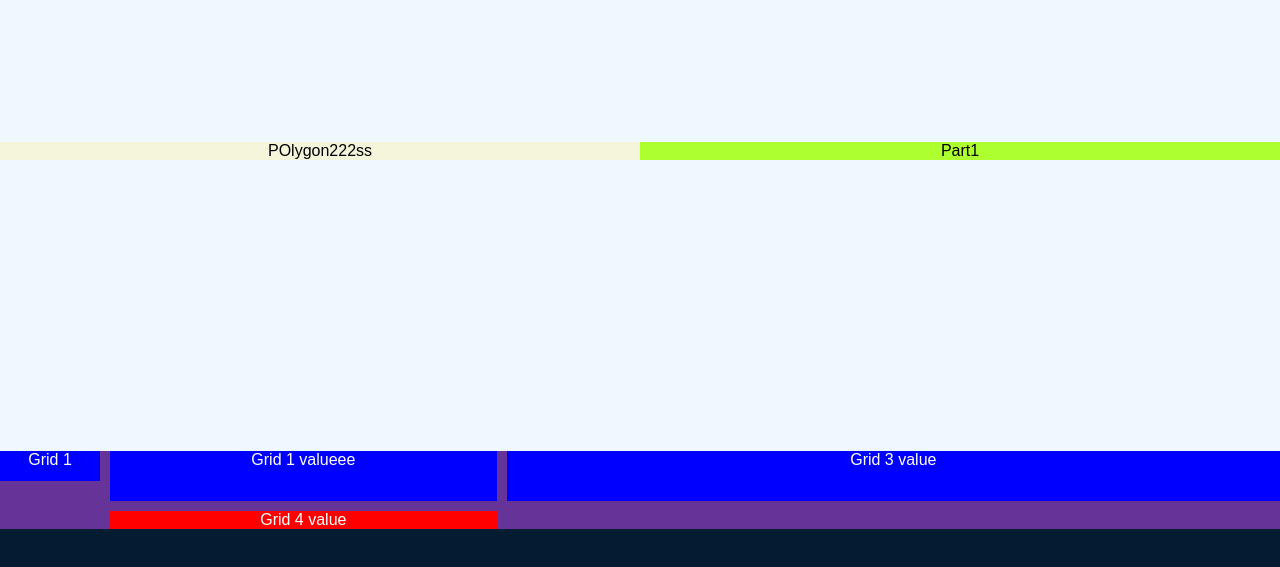
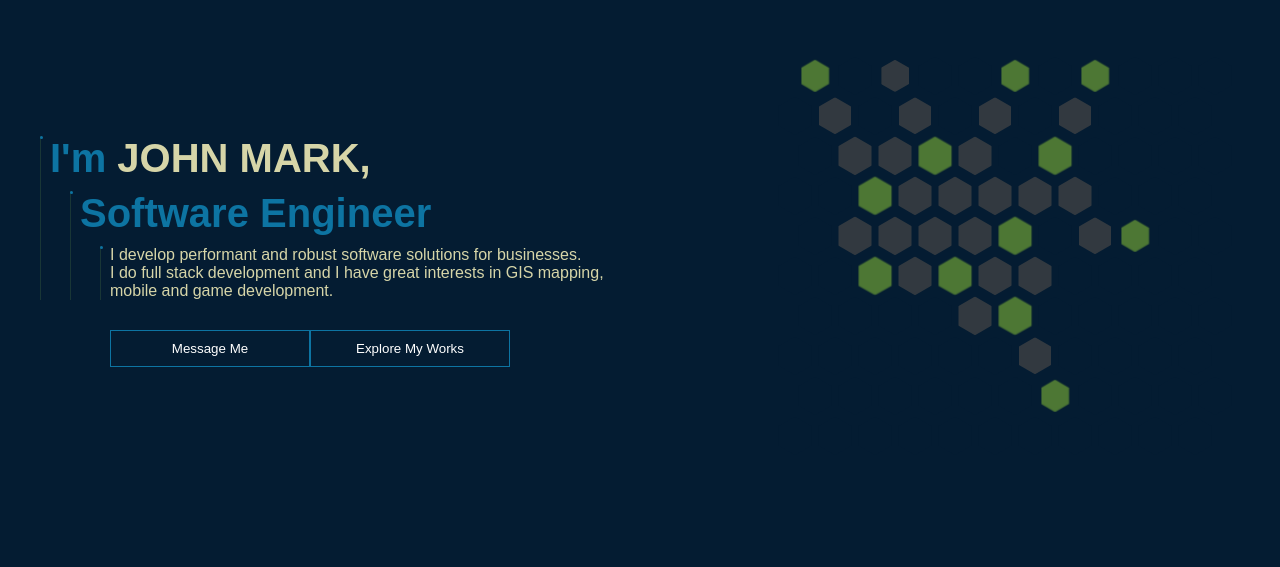
Before and after one commit to johnmarkcabusog/myportfolio, a React (Create React App) app: page / in a window 1280 px wide. Shown: the part 149-716 px from the top of the page. Built offline with nearby package versions, Linux system fonts and the light colour scheme; a web font is replaced by a local one.

Commit message:
Landing Page Updates

```diff
--- a/public/index.html
+++ b/public/index.html
@@ -26,6 +26,7 @@
     -->
     <link href="http://fonts.cdnfonts.com/css/letter-gothic-std-2" rel="stylesheet"/>
     <title>React App</title>
+    <script src="https://kit.fontawesome.com/a076d05399.js" crossorigin="anonymous"></script>
   </head>
   <body>
     <noscript>You need to enable JavaScript to run this app.</noscript>
--- /dev/null
+++ b/src/pages/Home/components/GeneralInformation.js
@@ -0,0 +1,35 @@
+import React from "react";
+
+const GeneralInformation = () => {
+  return (
+    <div className="gen-info-panel">
+      <div className="gen-info-content">
+        <div className="dev-name">
+          <span>I'm</span> JOHN MARK,
+        </div>
+        <div className="dev-title">Software Engineer</div>
+        <div className="dev-message">
+          I develop performant and robust software solutions for businesses.{" "}
+          <br /> I do full stack development and I have great interests in GIS
+          mapping,
+          <br /> mobile and game development.
+        </div>
+        <div className="line1">
+          <span class="dot1"></span>
+        </div>
+        <div className="line2">
+          <span class="dot2"></span>
+        </div>
+        <div className="line3">
+          <span class="dot3"></span>
+        </div>
+      </div>
+      <div className="buttons-grid">
+        <button className="main-buttons but1"> Message Me</button>
+        <button className="main-buttons but2"> Explore My Works </button>
+      </div>
+    </div>
+  );
+};
+
+export default GeneralInformation;
--- /dev/null
+++ b/src/pages/Home/components/Polygons.js
@@ -0,0 +1,18 @@
+import React from "react";
+
+const PolygonItem = ()=>{
+  const poly= []
+  for(let i=1; i<= 110;i++){
+      poly.push(<div className="polygon-item"></div>)
+  }
+  return poly
+}
+const Polygons = () => {
+  return (
+      <div class="polygon-container">
+        <PolygonItem/>
+      </div>
+  );
+};
+
+export default Polygons;
--- a/src/pages/Home/index.js
+++ b/src/pages/Home/index.js
@@ -1,21 +1,15 @@
 import React, {Fragment} from 'react'
+import GeneralInformation from './components/GeneralInformation';
+import Polygons from './components/Polygons';
 import './style.css';
+import './polygon.css';
 
 const Home = () =>{
-
     return(
         <Fragment>
             <div className="home-container">
-                <div className="el general-information"> Part1</div>
-                <div className='el polygons'> POlygon222ss</div>
-            </div>
-            <div className="grid-container">
-                <div className="grid1"> Grid 1 </div>
-                <div className='grid2'> Grid 1 valueee</div>
-                <div className='grid3'> Grid 3 value</div>
-                <div className='grid4'> Grid 4 value</div>
-
-
+                 <div className="el general-information"><GeneralInformation/></div>
+                <div className='el polygons'> <Polygons/></div>
             </div>
         </Fragment>
     )
--- /dev/null
+++ b/src/pages/Home/polygon.css
@@ -0,0 +1,214 @@
+
+ /* :nth-child() An+B , where a is the step size, B is the offset, n is non negative integers starting from 0  */
+.polygon-container > div:nth-child(22n+1){
+    margin-left: 50px;
+}
+.polygon-container > div:nth-child(22n+2){
+    margin-left: 50px;
+}
+.polygon-container > div:nth-child(22n+3){
+    margin-left: 50px;
+}
+.polygon-container > div:nth-child(22n+4){
+    margin-left: 50px;
+}
+.polygon-container > div:nth-child(22n+5){
+    margin-left: 50px;
+}
+.polygon-container > div:nth-child(22n+6){
+    margin-left: 50px;
+}
+.polygon-container > div:nth-child(22n+7){
+    margin-left: 50px;
+}
+.polygon-container > div:nth-child(22n+8){
+    margin-left: 50px;
+}
+.polygon-container > div:nth-child(22n+9){
+    margin-left: 50px;
+}
+.polygon-container > div:nth-child(22n+10){
+    margin-left: 50px;
+}
+.polygon-container > div:nth-child(22n+11){
+    margin-left: 50px;
+}
+
+
+
+.polygon-container{
+    display: grid;
+    grid-template-columns: repeat(11, 50px);
+    grid-template-rows: repeat(10, 50px);
+    justify-content: center;
+    --s: 42px;
+    --m: 0px;
+    --bigger-s:45px;
+    --biggest-s:100px;
+    --small-s:35px;
+    --medium-s:40px;
+}
+ /* --s, size is like a variable declaration that can be used in child components */
+
+.polygon-item{
+    width: var(--s);
+    margin: var(--m);
+    height: calc(var(--s)*1.1547);
+    display: inline-block;
+    font-size:initial;
+    clip-path: polygon(0% 25%, 0% 75%, 50% 100%, 100% 75%, 100% 25%, 50% 0%);
+    background: #041c32;
+    margin-bottom: calc(var(--m) - var(--s)*0.2885);
+    align-self: center;
+    justify-self: center;
+    /* transform: rotateY(0deg) rotate(90deg);  */
+}
+.polygon-container > div:nth-child(1),
+.polygon-container > div:nth-child(3),
+.polygon-container > div:nth-child(6),
+.polygon-container > div:nth-child(8),
+.polygon-container > div:nth-child(95),
+.polygon-container > div:nth-child(53){
+    width: var(--small-s);
+    height: calc(var(--small-s)*1.1547);
+}
+
+.polygon-container > div:nth-child(13),
+.polygon-container > div:nth-child(15),
+.polygon-container > div:nth-child(17),
+.polygon-container > div:nth-child(19),
+.polygon-container > div:nth-child(52),
+.polygon-container > div:nth-child(84){
+    width: var(--medium-s);
+    height: calc(var(--medium-s)*1.1547);
+}
+/*
+-webkit-animation: fadeIn 5s;
+-moz-animation: fadeIn 5s;
+-o-animation: fadeIn 5s;
+-ms-animation: fadeIn 5s; */
+.polygon-container > div:nth-child(1){
+    background-color: greenyellow;
+    animation: fadeIn 1.2s;
+}
+/*
+.polygon-container > div:nth-child(1):hover{
+    background-color:greenyellow;
+} */
+.polygon-container > div:nth-child(13), .polygon-container > div:nth-child(3){
+    background-color: rgb(70, 70, 70,0.7);
+    animation: fadeIn 1.4s;
+}
+
+.polygon-container > div:nth-child(24){
+    background-color: rgb(70, 70, 70,0.7);
+    animation: fadeIn 1.6;
+}
+.polygon-container > div:nth-child(46),  .polygon-container > div:nth-child(36),  .polygon-container > div:nth-child(25),  .polygon-container > div:nth-child(15){
+    background-color: rgb(70, 70, 70,0.7);
+    animation: fadeIn 1.8s;
+}
+.polygon-container > div:nth-child(58), .polygon-container > div:nth-child(47),  .polygon-container > div:nth-child(37),  .polygon-container > div:nth-child(26){
+    background-color: rgb(70, 70, 70,0.7);
+    animation: fadeIn 2s;
+
+}
+.polygon-container > div:nth-child(59),  .polygon-container > div:nth-child(48),  .polygon-container > div:nth-child(38), .polygon-container > div:nth-child(27), .polygon-container > div:nth-child(17), .polygon-container > div:nth-child(6){
+    background-color: rgb(70, 70, 70,0.7);
+    animation: fadeIn 2.2s;
+}
+.polygon-container > div:nth-child(60), .polygon-container > div:nth-child(49),  .polygon-container > div:nth-child(39){
+    background-color: rgb(70, 70, 70,0.7);
+    animation: fadeIn 2.4s;
+
+}
+.polygon-container > div:nth-child(71), .polygon-container > div:nth-child(61), .polygon-container > div:nth-child(50), .polygon-container > div:nth-child(40), .polygon-container > div:nth-child(29), .polygon-container > div:nth-child(19), .polygon-container > div:nth-child(8){
+    background-color: rgb(70, 70, 70,0.7);
+    animation: fadeIn 2.6s;
+}
+.polygon-container > div:nth-child(72), .polygon-container > div:nth-child(62), .polygon-container > div:nth-child(41){
+    background-color: rgb(70, 70, 70,0.7);
+    animation: fadeIn 2.8s;
+}
+.polygon-container > div:nth-child(84), .polygon-container > div:nth-child(52){
+    background-color: rgb(70, 70, 70,0.7);
+    animation: fadeIn 3s;
+}
+.polygon-container > div:nth-child(95), .polygon-container > div:nth-child(53){
+    background-color: rgb(70, 70, 70,0.7);
+    animation: fadeIn 3.2s ;
+}
+
+.polygon-container > div:nth-child(1),
+/* .polygon-container > div:nth-child(36),  */
+.polygon-container > div:nth-child(26),
+.polygon-container > div:nth-child(60),
+.polygon-container > div:nth-child(72),
+.polygon-container > div:nth-child(95),
+.polygon-container > div:nth-child(29),
+.polygon-container > div:nth-child(8),
+.polygon-container > div:nth-child(58),
+.polygon-container > div:nth-child(53),
+.polygon-container > div:nth-child(36),
+.polygon-container > div:nth-child(50),
+.polygon-container > div:nth-child(6)
+{
+    background-color: greenyellow;
+    animation: blink 3.4s linear infinite;
+    pointer-events: none;
+
+}
+/* .polygon-container > div:nth-child(36),
+.polygon-container > div:nth-child(37),
+.polygon-container > div:nth-child(38),
+.polygon-container > div:nth-child(39),
+.polygon-container > div:nth-child(40)
+{
+    width: var(--bigger-s);
+    background-color: #0d74a2;;
+    height: calc(var(--bigger-s)*1.1547);
+}  */
+
+/* .polygon-container > div:nth-child(36):hover,
+.polygon-container > div:nth-child(37):hover,
+.polygon-container > div:nth-child(38):hover,
+.polygon-container > div:nth-child(39):hover,
+.polygon-container > div:nth-child(40):hover
+{
+    width: var(--biggest-s);
+    height: calc(var(--biggest-s)*1.1547);
+    cursor: pointer;
+}  */
+
+
+@keyframes fadeIn {
+    0% { opacity: 0; background-color:rgb(70, 70, 70,0.7) ;}
+    100% { opacity: 1;background-color: greenyellow; }
+  }
+
+  @keyframes blink {
+    0% { opacity: 0; background-color:rgb(70, 70, 70,0.7) ;}
+    100% { opacity: 1;background-color: greenyellow; }
+  }
+
+  /* @-moz-keyframes fadeIn {
+    0% { opacity: 0; }
+    100% { opacity: 1; }
+  }
+
+  @-webkit-keyframes fadeIn {
+    0% { opacity: 0; }
+    100% { opacity: 1; }
+  }
+
+  @-o-keyframes fadeIn {
+    0% { opacity: 0; }
+    100% { opacity: 1; }
+  }
+
+  @-ms-keyframes fadeIn {
+    0% { opacity: 0; }
+    100% { opacity: 1; }
+  } */
+
+/* polygon item count is 36 */
--- a/src/pages/Home/style.css
+++ b/src/pages/Home/style.css
@@ -1,76 +1,152 @@
 .home-container {
+    margin-top: 100px;
     height: 600px;
-    background-color: aliceblue;
     display: flex;
     color: black;
     align-items: center;
      /* cross-axis alignment or vertically */
-    justify-content: flex-start;
+    justify-content: center;
      /* main-axis alignment or horizontally */
      /* gap:30px;  */
     /* margin between the flex items */
 }
-.el{
-        /* We set flex basis to determine sizes */
-    /* flex-shrink: 1; */
-        /* By default flex-shrink is 1 or true, meaning if the total width exceeds the container, then flex items are adjusted to fit the screen
-        Setting it to 0 will overflow the items from the container   */
-    /* flex-grow:1; */
-        /* By default flex grow is 0, if set to 1, then all the flex items are equally divided to fit size */
+.polygons{
+    transform: scale(0.8);
+}
 
-    /* SHORT HAND flex: grow shrink spaces */
-    flex: 1 0 200px;
+.general-information{
+    animation: showNow 3.2s ;
+}
+@keyframes showNow {
+    0% { opacity: 0;}
+    100% { opacity: 1; }
+  }
+.gen-info-panel{
+    display: grid;
+    grid-template-columns: 1fr;
+    grid-template-rows: 2fr;
+    gap: 30px;
+    padding: 10px;
+    justify-content: end;
+
+}
+
+.gen-info-content{
+    display: grid;
+    grid-template-columns: 20px 20px 20px 1fr ;
+    gap: 10px;
+    color: #d6d5a8;
+    justify-items: start;
+    text-align: left;
+}
+
+.dev-name{
+    grid-column: 2/5;
+    grid-row: 1/2;
+    font-size: 40px;
+    font-weight: bold;
+}
+
+.dev-title{
+    grid-column: 3/5;
+    grid-row: 2/3;
+    color: #0d74a2;
+    font-size: 40px;
+    font-weight: bold;
 
 
 }
+.dev-name span{
+    color: #0d74a2;
+}
+.dev-message{
+    grid-column: 4/5;
+    grid-row: 3/4;
 
-.general-information {
-    background-color: greenyellow;
-    /* align-self: stretch;  */
-    order:1;
-    /* flex-basis:200px; */
-        /* use align self to specifically align a single item */
-    /* flex-grow:1 */
-        /* Flex grow in flex items determine the size portiono it takes in the stretch */
-}
-.polygons {
-    background-color: beige;
-
-    /* align-self: flex-end; */
-    order:0;
-         /* The order determines the positions of items from left to right; */
-    /* flex-grow:2; */
 }
 
-
-/* Grid item lessons */
-.grid-container {
-    background-color: rebeccapurple;
-    display: grid;
-    grid-template-columns: 100px  1fr 2fr;
-    /* grid-template-columns: repeat(3, 1fr); */
-        /* The repeat function is used to shorten the code  */
-    /* fr is used  to fill the entire columns */
-    grid-template-rows: 50px;
-    /* gap: 20px;  */
-    column-gap: 10px;
-    row-gap: 10px;
+.line1{
+    grid-column: 1/2;
+    grid-row: 1/4;
+    width: 1px;
+    background-color: rgb(25, 54, 54);
+    margin-left: 20px;
 }
 
-.grid1{
-    height: 30px;
-    background-color: blue;
-}
-.grid2{
-    background-color: blue;
+.line3{
+    grid-column: 3/4;
+    grid-row: 3/4;
+    width: 1px;
+    background-color: rgb(25, 54, 54);
+    margin-left: 20px;
+
 }
 
-.grid3{
-    background-color: blue;
+.line2{
+    grid-column: 2/3;
+    grid-row: 2/4;
+    width: 1px;
+    background: rgb(25, 54, 54);
+    margin-left: 20px;
+
+}
+.dot1{
+    height:3px;
+    width:3px;
+    background-color:#0d74a2;
+    border-radius: 50%;
+    display: inline-block;
+    position: absolute;
+    /* left:29px; */
+    grid-column: 1/2;
+    grid-row: 1/1;
+}
+.dot2{
+    height:3px;
+    width:3px;
+    background-color: #0d74a2;
+    border-radius: 50%;
+    display: inline-block;
+    position: absolute;
+    grid-column: 1/2;
+    grid-row: 1/2;
+}
+.dot3{
+    height:3px;
+    width:3px;
+    background-color: #0d74a2;
+    border-radius: 50%;
+    display: inline-block;
+    position: absolute;
+    grid-column: 3/4;
+    grid-row: 3/3;
 }
 
-.grid4{
-    background-color: red;
-    grid-column: 2/  3;
-    grid-row: 2/3;
+.buttons-grid{
+    display: grid;
+    grid-template-columns: 90px 1fr 1fr 1fr;
+    justify-items: start;
 }
+
+.main-buttons{
+    padding:10px;
+    background-color: #041c32;
+    border: 1px solid  #0d74a2;;
+    color:white;
+    width: 200px;
+    grid-column: 2/3;
+    grid-row: 1/2;
+}
+.but1{
+    grid-column: 2/3;
+    grid-row: 1/2;
+}
+.but2{
+    grid-column: 3/4;
+    grid-row: 1/2;
+
+}
+.main-buttons:hover{
+    color: #0d74a2;
+    cursor: pointer;
+}
```
